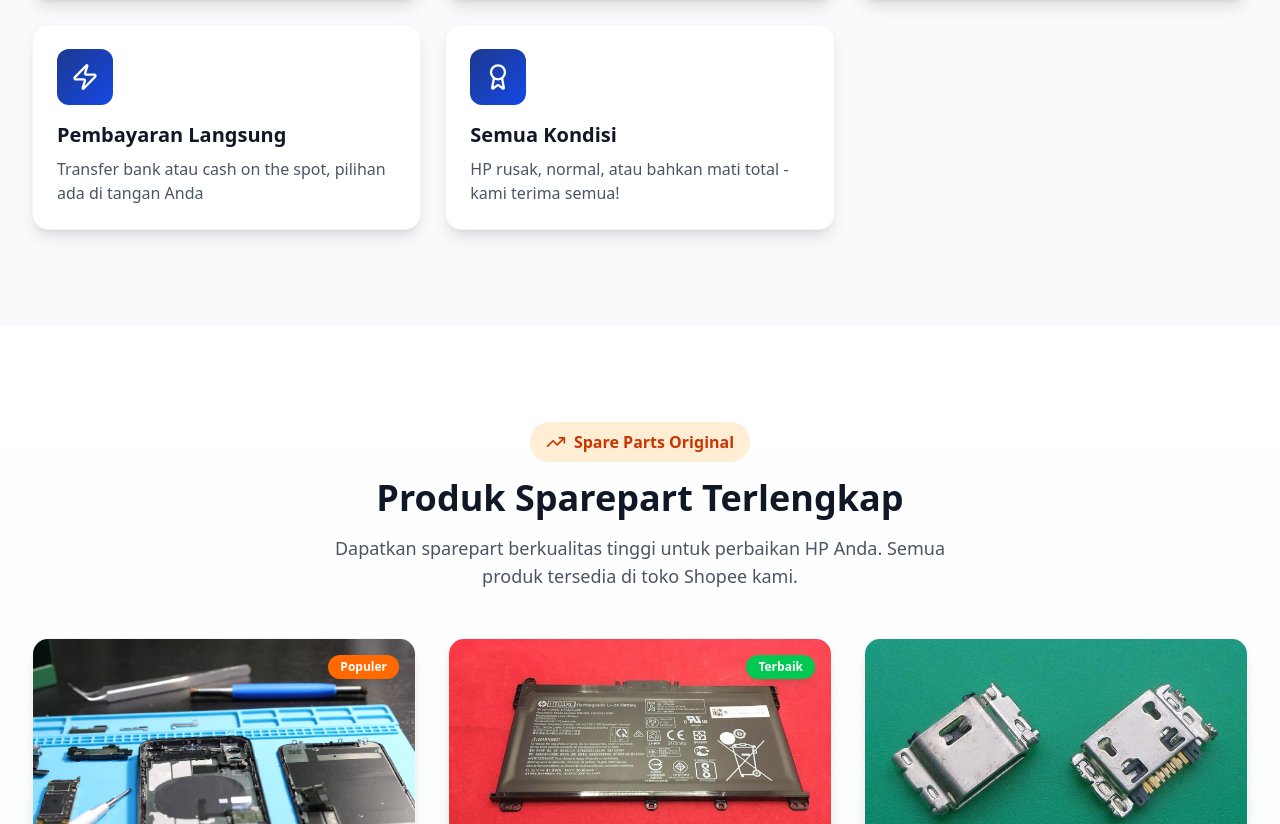
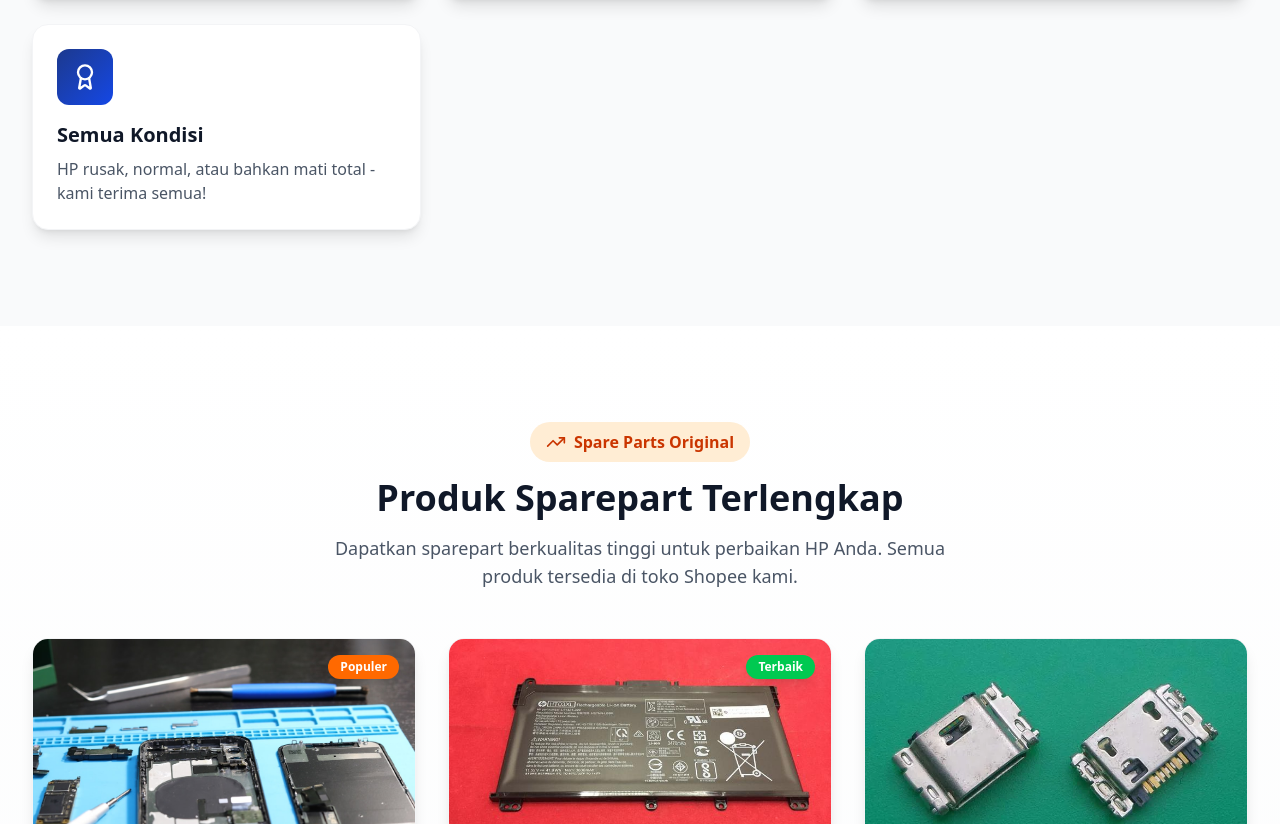
Before and after one commit to rikkriuk/sell-phone-landing-page, a React (Vite) app: page /jual-hp in a window 1280 px wide. Shown: the part 3020-3844 px from the top of the page. Built offline with nearby package versions, Linux system fonts and the light colour scheme.

Commit message:
refactor: adjust data

```diff
--- a/src/const/benefits.ts
+++ b/src/const/benefits.ts
@@ -17,11 +17,6 @@ const benefits = [
       description: 'Data pribadi Anda dijamin aman dan terhapus permanen',
    },
    {
-      icon: Zap,
-      title: 'Pembayaran Langsung',
-      description: 'Transfer bank atau cash on the spot, pilihan ada di tangan Anda',
-   },
-   {
       icon: Award,
       title: 'Semua Kondisi',
       description: 'HP rusak, normal, atau bahkan mati total - kami terima semua!',
```
